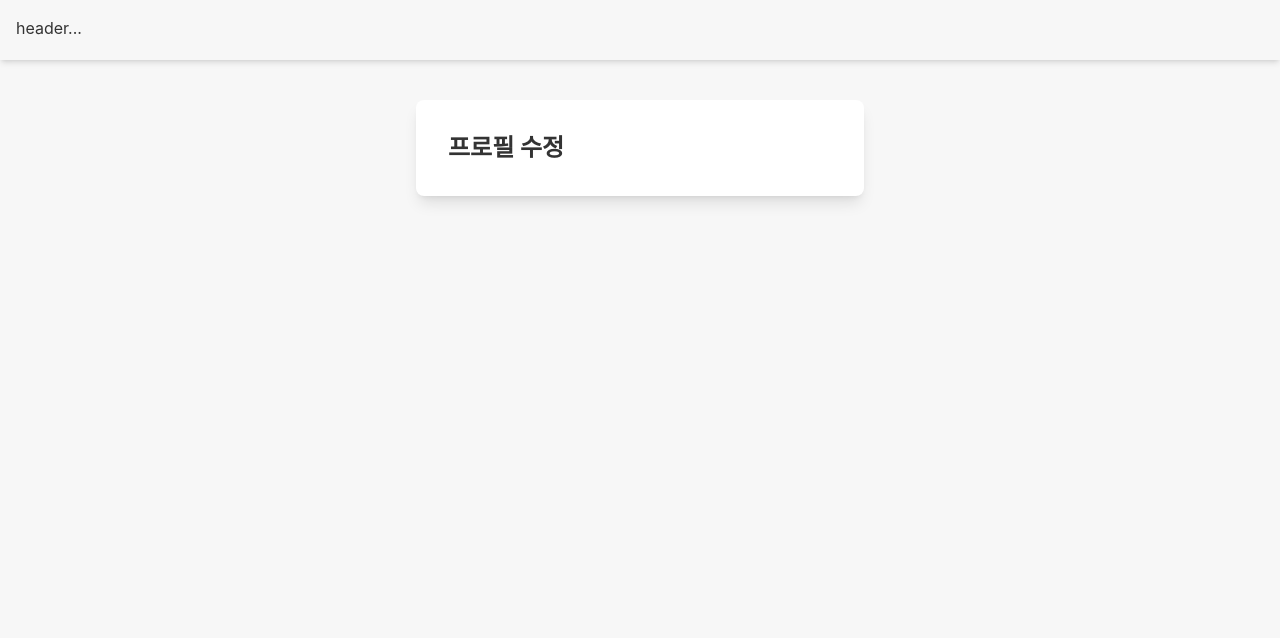
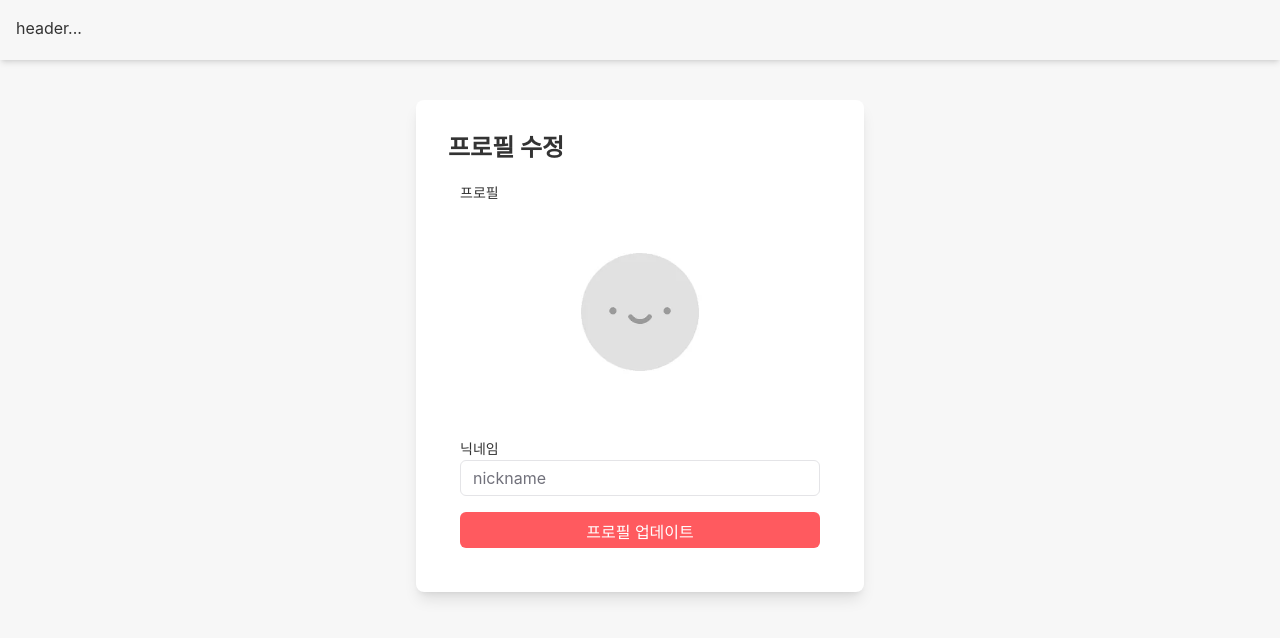
Before and after one commit to llddang/react-developer-test, a React (Vite) app: page /profile in a window 1280 px wide. Shown: the top 638 px of the page. Built offline with nearby package versions, Linux system fonts and the light colour scheme; no server answers; sample sign-in values are in the browser's storage; a web font is replaced by a local one.

Commit message:
design:#7 프로필 페이지 UI 구현

```diff
--- a/src/pages/ProfilePage.tsx
+++ b/src/pages/ProfilePage.tsx
@@ -1,7 +1,18 @@
+import Input from "@/components/commons/Input";
+import Button from "@/components/commons/Button";
+import ImageInput from "@/components/commons/ImageInput";
+
 export default function ProfilePage() {
   return (
     <div className="bg-white max-w-md min-w-[300px] mx-auto p-8 shadow-lg rounded-lg space-y-4">
       <h1 className="text-2xl font-bold">프로필 수정</h1>
+      <form className="m-3 space-y-4 [&_input]:mb-4 [&_label]:text-sm">
+        <label htmlFor="profile">프로필</label>
+        <ImageInput />
+        <label htmlFor="nickname">닉네임</label>
+        <Input id="nickname" placeholder="nickname" />
+        <Button className="w-full">프로필 업데이트</Button>
+      </form>
     </div>
   );
 }
```
